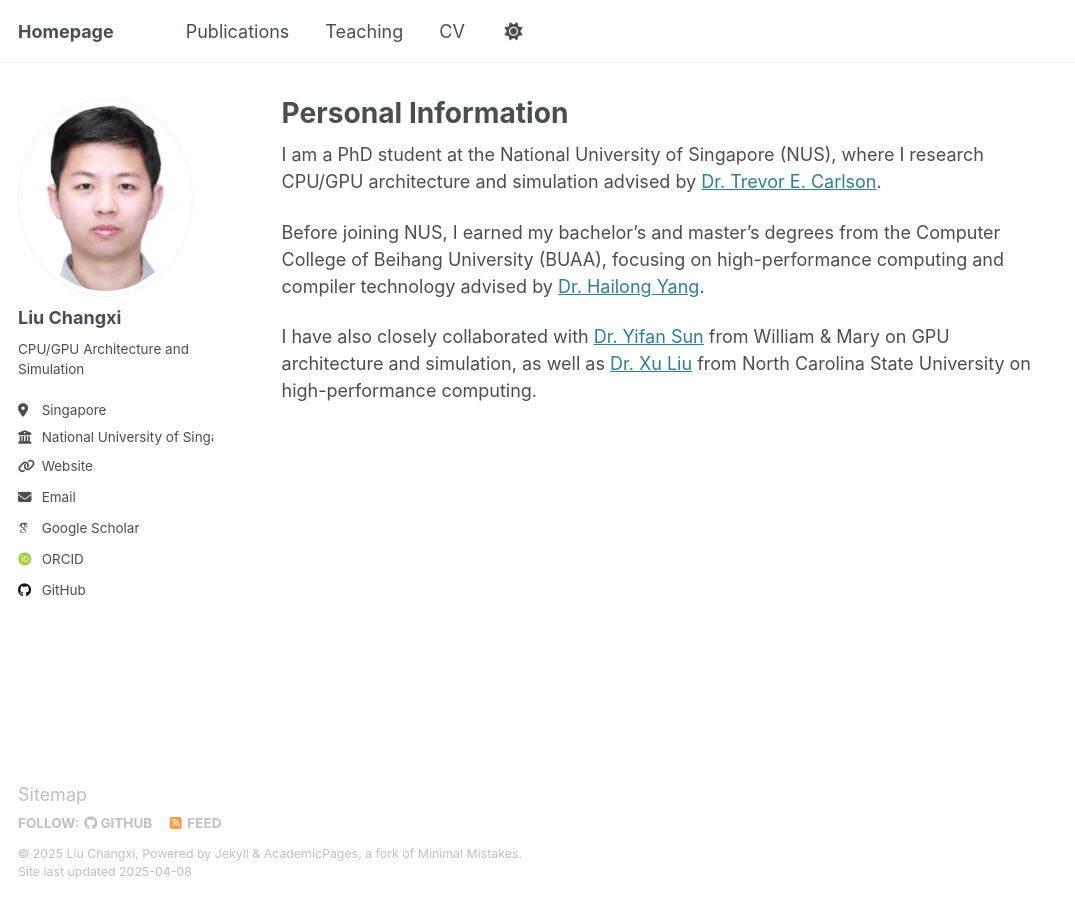
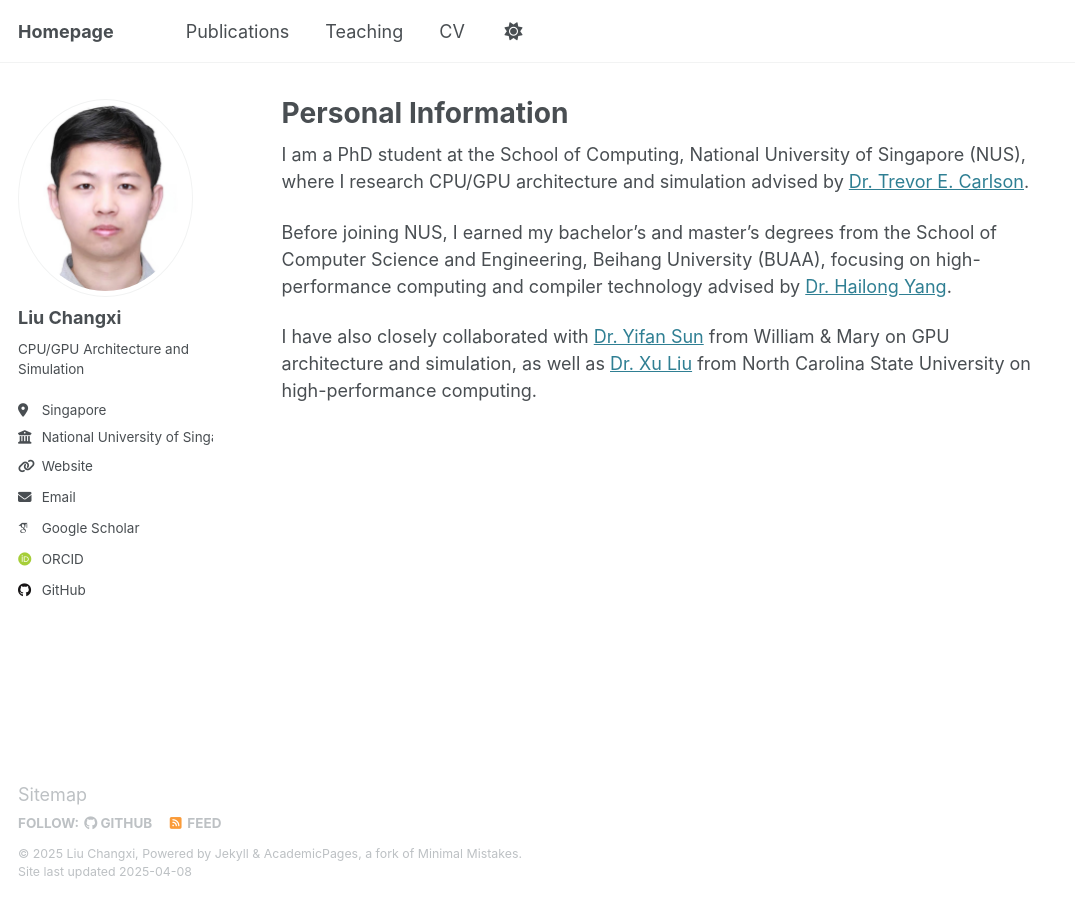
Before and after one commit to lchangxii/lchangxii.github.io, a Jekyll site: the page built from _pages/about.md, in a window 1280 px wide. Shown: the whole page, without its empty margins (0-1075 px from the left). Built offline with Jekyll 4.4.1, drawn with Linux system fonts in a browser that asks for light colours; some web fonts are replaced.

Commit message:
Update about.md, School information

```diff
--- a/_pages/about.md
+++ b/_pages/about.md
@@ -7,9 +7,9 @@ redirect_from:
   - /about.html
 ---
 
-I am a PhD student at the National University of Singapore (NUS), where I research CPU/GPU architecture and simulation advised by [Dr. Trevor E. Carlson](https://www.comp.nus.edu.sg/~tcarlson/).
+I am a PhD student at the School of Computing, National University of Singapore (NUS), where I research CPU/GPU architecture and simulation advised by [Dr. Trevor E. Carlson](https://www.comp.nus.edu.sg/~tcarlson/).
 
-Before joining NUS, I earned my bachelor's and master's degrees from the Computer College of Beihang University (BUAA), focusing on high-performance computing and compiler technology advised by [Dr. Hailong Yang](https://thomas-yang.github.io/).
+Before joining NUS, I earned my bachelor's and master's degrees from the School of Computer Science and Engineering, Beihang University (BUAA), focusing on high-performance computing and compiler technology advised by [Dr. Hailong Yang](https://thomas-yang.github.io/).
 
 I have also closely collaborated with [Dr. Yifan Sun](https://sarchlab.org/syifan) from William & Mary on GPU architecture and simulation, as well as [Dr. Xu Liu](https://xl10.github.io/) from North Carolina State University on high-performance computing.
 
```
